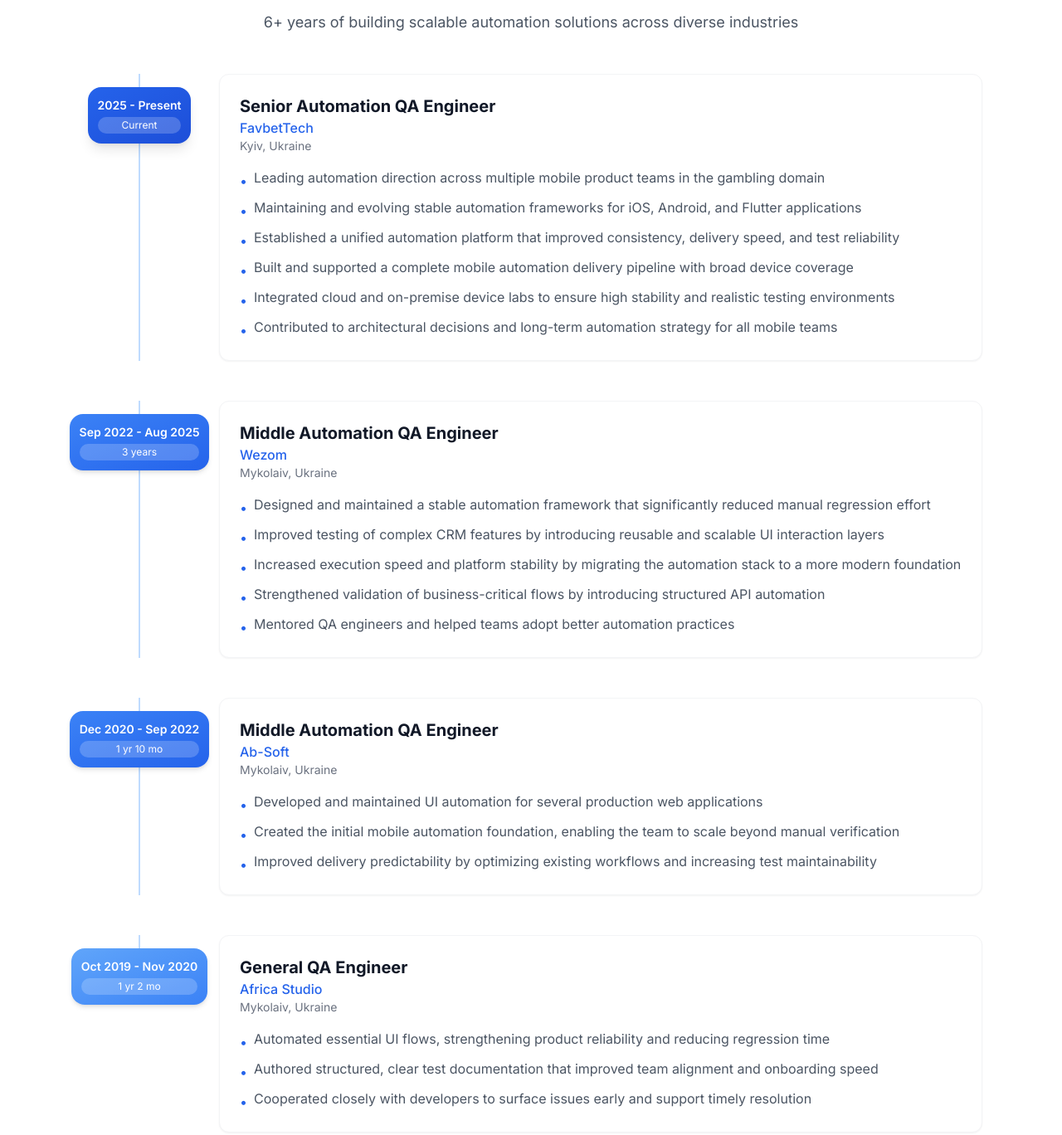
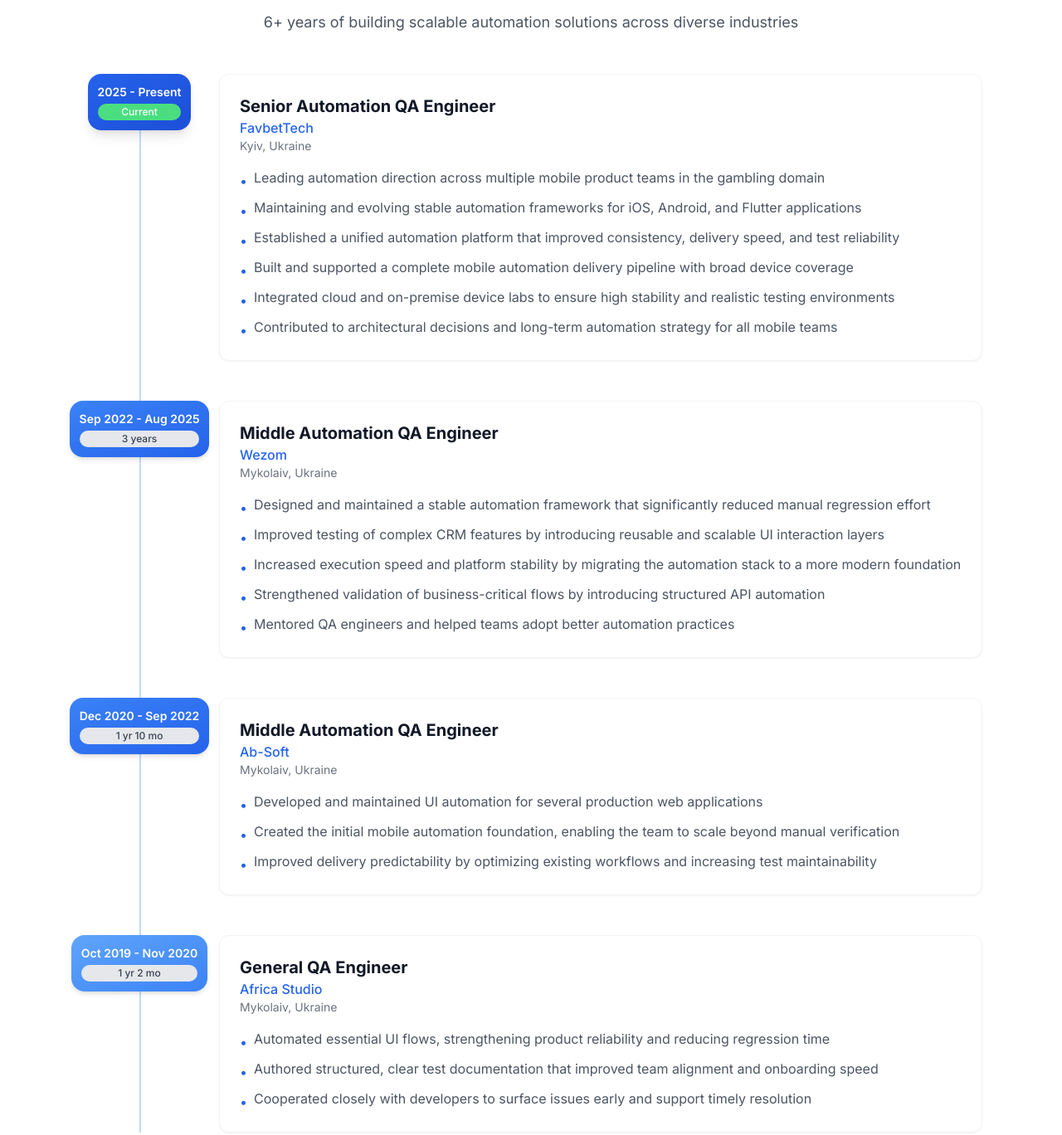
Before and after one commit to sauronx2/resume-website, a website: page docs/index.html in a window 1280 px wide. Shown: the part 1129-2497 px from the top of the page at 83% size. Drawn offline with Linux system fonts and the light colour scheme.

Commit message:
chore: update docs for GitHub Pages

```diff
--- a/docs/index.html
+++ b/docs/index.html
@@ -162,19 +162,18 @@
         </div>
 
         <div class="relative">
+          <!-- Continuous Timeline Line (Desktop) -->
+          <div class="hidden md:block absolute left-[72px] top-0 bottom-0 w-0.5 bg-blue-200"></div>
+
           <!-- FavbetTech -->
           <div class="relative flex flex-col md:flex-row gap-6 mb-12">
             <!-- Timeline with integrated date bubble (Desktop) -->
-            <div class="hidden md:flex flex-col items-center w-36 flex-shrink-0">
-              <!-- Top line segment -->
-              <div class="w-0.5 h-4 bg-blue-200"></div>
+            <div class="hidden md:flex flex-col items-center w-36 flex-shrink-0 relative z-10">
               <!-- Date bubble on timeline -->
               <div class="relative bg-gradient-to-br from-blue-600 to-blue-700 text-white rounded-2xl px-3 py-3 shadow-lg">
                 <p class="font-semibold text-sm text-center whitespace-nowrap">2025 - Present</p>
-                <span class="block mt-1 px-2 py-0.5 bg-white/20 rounded-full text-xs text-center">Current</span>
+                <span class="block mt-1 px-2 py-0.5 bg-green-400 text-white rounded-full text-xs text-center font-medium">Current</span>
               </div>
-              <!-- Bottom line segment -->
-              <div class="w-0.5 flex-1 bg-blue-200"></div>
             </div>
             <!-- Mobile Date -->
             <div class="md:hidden mb-2">
@@ -220,16 +219,12 @@
           <!-- Wezom -->
           <div class="relative flex flex-col md:flex-row gap-6 mb-12">
             <!-- Timeline with integrated date bubble (Desktop) -->
-            <div class="hidden md:flex flex-col items-center w-36 flex-shrink-0">
-              <!-- Top line segment -->
-              <div class="w-0.5 h-4 bg-blue-200"></div>
+            <div class="hidden md:flex flex-col items-center w-36 flex-shrink-0 relative z-10">
               <!-- Date bubble on timeline -->
               <div class="relative bg-gradient-to-br from-blue-500 to-blue-600 text-white rounded-2xl px-3 py-3 shadow-md">
                 <p class="font-semibold text-sm text-center whitespace-nowrap">Sep 2022 - Aug 2025</p>
-                <span class="block mt-1 px-2 py-0.5 bg-white/20 rounded-full text-xs text-center">3 years</span>
+                <span class="block mt-1 px-2 py-0.5 bg-gray-200 text-gray-700 rounded-full text-xs text-center font-medium">3 years</span>
               </div>
-              <!-- Bottom line segment -->
-              <div class="w-0.5 flex-1 bg-blue-200"></div>
             </div>
             <!-- Mobile Date -->
             <div class="md:hidden mb-2">
@@ -271,16 +266,12 @@
           <!-- Ab-Soft -->
           <div class="relative flex flex-col md:flex-row gap-6 mb-12">
             <!-- Timeline with integrated date bubble (Desktop) -->
-            <div class="hidden md:flex flex-col items-center w-36 flex-shrink-0">
-              <!-- Top line segment -->
-              <div class="w-0.5 h-4 bg-blue-200"></div>
+            <div class="hidden md:flex flex-col items-center w-36 flex-shrink-0 relative z-10">
               <!-- Date bubble on timeline -->
               <div class="relative bg-gradient-to-br from-blue-500 to-blue-600 text-white rounded-2xl px-3 py-3 shadow-md">
                 <p class="font-semibold text-sm text-center whitespace-nowrap">Dec 2020 - Sep 2022</p>
-                <span class="block mt-1 px-2 py-0.5 bg-white/20 rounded-full text-xs text-center">1 yr 10 mo</span>
+                <span class="block mt-1 px-2 py-0.5 bg-gray-200 text-gray-700 rounded-full text-xs text-center font-medium">1 yr 10 mo</span>
               </div>
-              <!-- Bottom line segment -->
-              <div class="w-0.5 flex-1 bg-blue-200"></div>
             </div>
             <!-- Mobile Date -->
             <div class="md:hidden mb-2">
@@ -314,15 +305,12 @@
           <!-- Africa Studio -->
           <div class="relative flex flex-col md:flex-row gap-6">
             <!-- Timeline with integrated date bubble (Desktop) -->
-            <div class="hidden md:flex flex-col items-center w-36 flex-shrink-0">
-              <!-- Top line segment -->
-              <div class="w-0.5 h-4 bg-blue-200"></div>
+            <div class="hidden md:flex flex-col items-center w-36 flex-shrink-0 relative z-10">
               <!-- Date bubble on timeline -->
               <div class="relative bg-gradient-to-br from-blue-400 to-blue-500 text-white rounded-2xl px-3 py-3 shadow-md">
                 <p class="font-semibold text-sm text-center whitespace-nowrap">Oct 2019 - Nov 2020</p>
-                <span class="block mt-1 px-2 py-0.5 bg-white/20 rounded-full text-xs text-center">1 yr 2 mo</span>
+                <span class="block mt-1 px-2 py-0.5 bg-gray-200 text-gray-700 rounded-full text-xs text-center font-medium">1 yr 2 mo</span>
               </div>
-              <!-- No bottom line for last item -->
             </div>
             <!-- Mobile Date -->
             <div class="md:hidden mb-2">
```
Also changed, not shown: docs/styles/output.css, src/styles/output.css.
